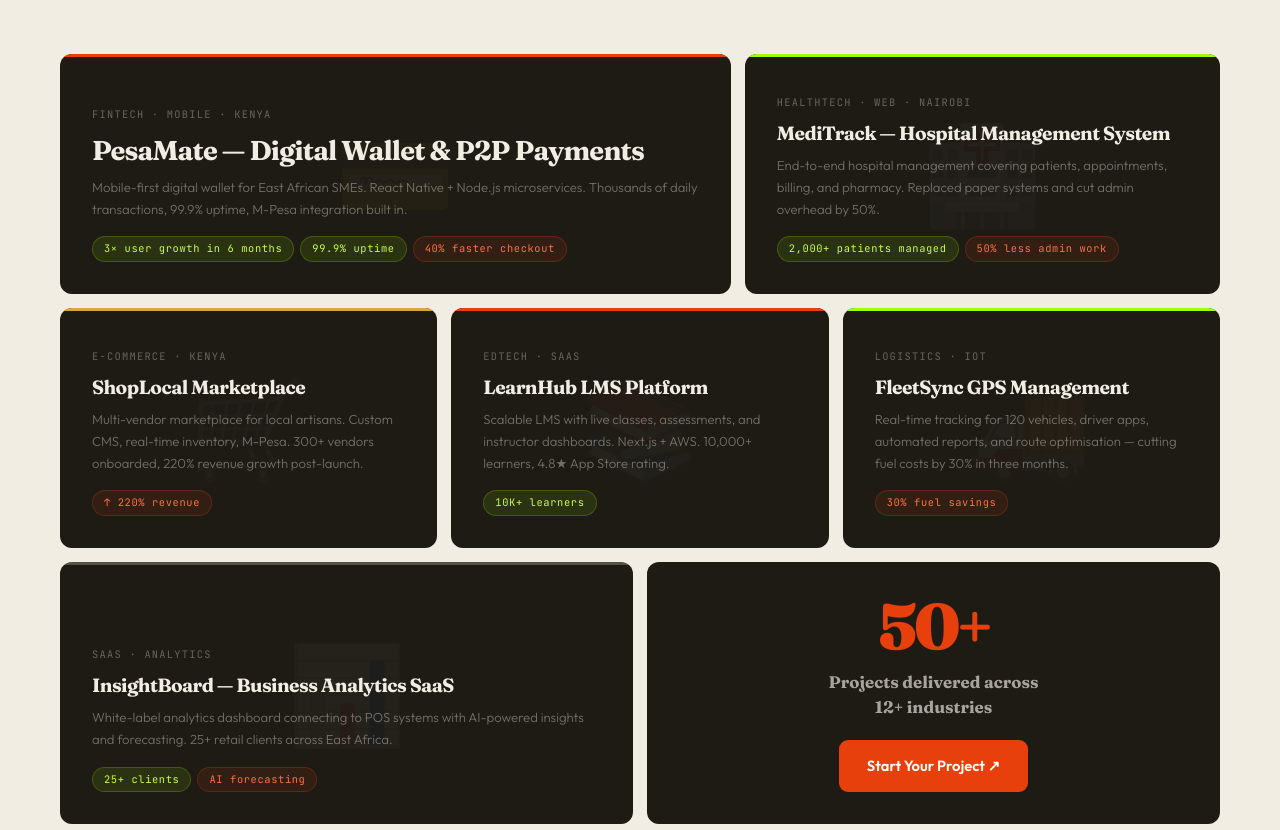
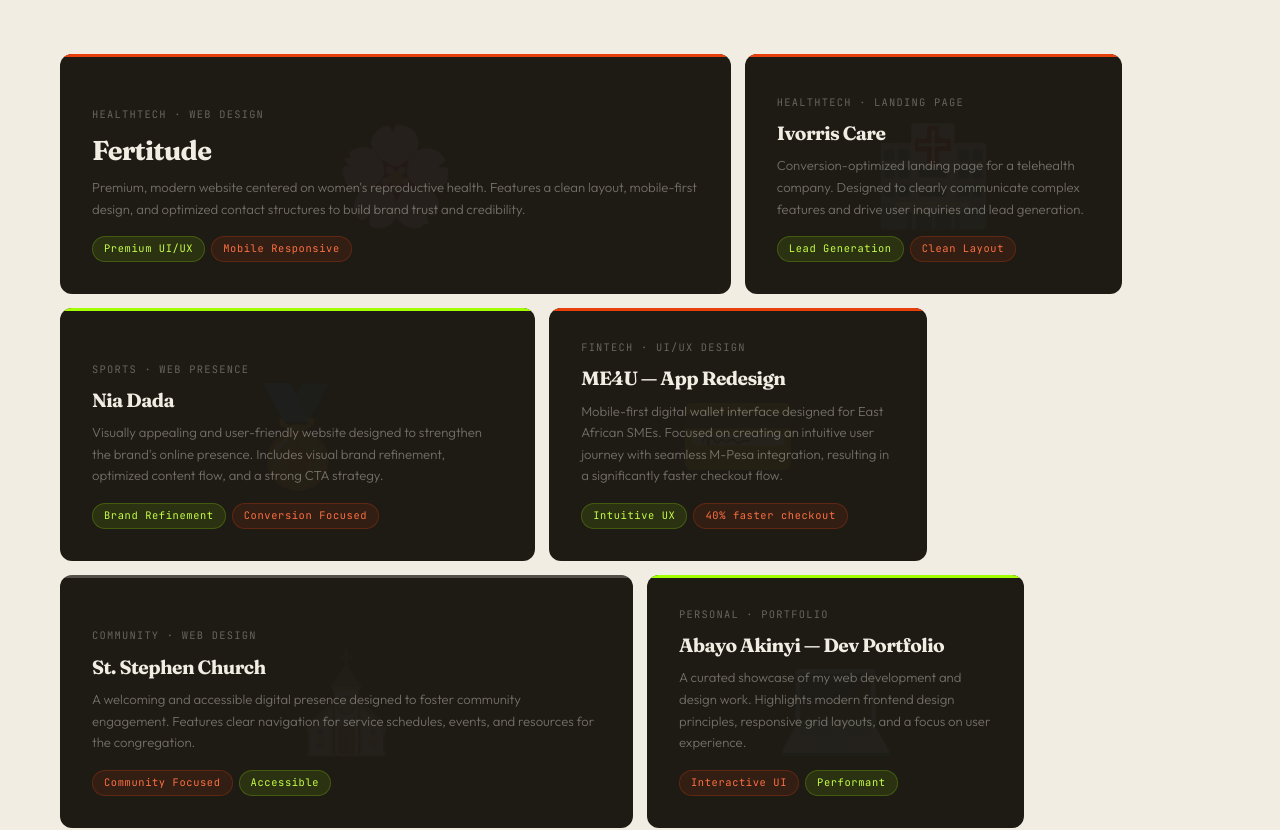
Before and after one commit to Abayo24/PragDev, a Next.js app: page / in a window 1280 px wide. Shown: the part 5060-5890 px from the top of the page. Built offline with nearby package versions, Linux system fonts and the light colour scheme.

Commit message:
chore: update portfolio

```diff
--- a/components/Portfolio.tsx
+++ b/components/Portfolio.tsx
@@ -12,68 +12,76 @@ interface Project {
 
 const projects: Project[] = [
   {
-    tag: "Fintech · Mobile · Kenya",
-    title: "PesaMate — Digital Wallet & P2P Payments",
-    desc: "Mobile-first digital wallet for East African SMEs. React Native + Node.js microservices. Thousands of daily transactions, 99.9% uptime, M-Pesa integration built in.",
+    tag: "HealthTech · Web Design",
+    title: "Fertitude",
+    desc: "Premium, modern website centered on women's reproductive health. Features a clean layout, mobile-first design, and optimized contact structures to build brand trust and credibility.",
     pills: [
-      { label: "3× user growth in 6 months", variant: "lime" },
-      { label: "99.9% uptime", variant: "lime" },
+      { label: "Premium UI/UX", variant: "lime" },
+      { label: "Mobile Responsive", variant: "orange" },
+    ],
+    emoji: "🌸",
+    accentColor: "#E8400C",
+    colSpan: "lg:col-span-7",
+  },
+  {
+    tag: "HealthTech · Landing Page",
+    title: "Ivorris Care",
+    desc: "Conversion-optimized landing page for a telehealth company. Designed to clearly communicate complex features and drive user inquiries and lead generation.",
+    pills: [
+      { label: "Lead Generation", variant: "lime" },
+      { label: "Clean Layout", variant: "orange" },
+    ],
+    emoji: "🏥",
+    accentColor: "#E8400C",
+    colSpan: "lg:col-span-4",
+  },
+  {
+    tag: "Sports · Web Presence",
+    title: "Nia Dada",
+    desc: "Visually appealing and user-friendly website designed to strengthen the brand's online presence. Includes visual brand refinement, optimized content flow, and a strong CTA strategy.",
+    pills: [
+      { label: "Brand Refinement", variant: "lime" },
+      { label: "Conversion Focused", variant: "orange" },
+    ],
+    emoji: "🏅",
+    accentColor: "#A3FF00",
+    colSpan: "lg:col-span-5",
+  },
+  {
+    tag: "Fintech · UI/UX Design",
+    title: "ME4U — App Redesign",
+    desc: "Mobile-first digital wallet interface designed for East African SMEs. Focused on creating an intuitive user journey with seamless M-Pesa integration, resulting in a significantly faster checkout flow.",
+    pills: [
+      { label: "Intuitive UX", variant: "lime" },
       { label: "40% faster checkout", variant: "orange" },
     ],
     emoji: "💳",
     accentColor: "#E8400C",
-    colSpan: "lg:col-span-7",
-  },
-  {
-    tag: "HealthTech · Web · Nairobi",
-    title: "MediTrack — Hospital Management System",
-    desc: "End-to-end hospital management covering patients, appointments, billing, and pharmacy. Replaced paper systems and cut admin overhead by 50%.",
-    pills: [
-      { label: "2,000+ patients managed", variant: "lime" },
-      { label: "50% less admin work", variant: "orange" },
-    ],
-    emoji: "🏥",
-    accentColor: "#A3FF00",
-    colSpan: "lg:col-span-5",
-  },
-  {
-    tag: "E-Commerce · Kenya",
-    title: "ShopLocal Marketplace",
-    desc: "Multi-vendor marketplace for local artisans. Custom CMS, real-time inventory, M-Pesa. 300+ vendors onboarded, 220% revenue growth post-launch.",
-    pills: [{ label: "↑ 220% revenue", variant: "orange" }],
-    emoji: "🛒",
-    accentColor: "#D4A843",
     colSpan: "lg:col-span-4",
   },
   {
-    tag: "EdTech · SaaS",
-    title: "LearnHub LMS Platform",
-    desc: "Scalable LMS with live classes, assessments, and instructor dashboards. Next.js + AWS. 10,000+ learners, 4.8★ App Store rating.",
-    pills: [{ label: "10K+ learners", variant: "lime" }],
-    emoji: "📚",
-    accentColor: "#E8400C",
-    colSpan: "lg:col-span-4",
+    tag: "Community · Web Design",
+    title: "St. Stephen Church",
+    desc: "A welcoming and accessible digital presence designed to foster community engagement. Features clear navigation for service schedules, events, and resources for the congregation.",
+    pills: [
+      { label: "Community Focused", variant: "orange" },
+      { label: "Accessible", variant: "lime" },
+    ],
+    emoji: "⛪",
+    accentColor: "rgba(242,237,227,0.25)",
+    colSpan: "lg:col-span-6",
   },
   {
-    tag: "Logistics · IoT",
-    title: "FleetSync GPS Management",
-    desc: "Real-time tracking for 120 vehicles, driver apps, automated reports, and route optimisation — cutting fuel costs by 30% in three months.",
-    pills: [{ label: "30% fuel savings", variant: "orange" }],
-    emoji: "🚚",
+    tag: "Personal · Portfolio",
+    title: "Abayo Akinyi — Dev Portfolio",
+    desc: "A curated showcase of my web development and design work. Highlights modern frontend design principles, responsive grid layouts, and a focus on user experience.",
+    pills: [
+      { label: "Interactive UI", variant: "orange" },
+      { label: "Performant", variant: "lime" },
+    ],
+    emoji: "💻",
     accentColor: "#A3FF00",
     colSpan: "lg:col-span-4",
-  },
-  {
-    tag: "SaaS · Analytics",
-    title: "InsightBoard — Business Analytics SaaS",
-    desc: "White-label analytics dashboard connecting to POS systems with AI-powered insights and forecasting. 25+ retail clients across East Africa.",
-    pills: [
-      { label: "25+ clients", variant: "lime" },
-      { label: "AI forecasting", variant: "orange" },
-    ],
-    emoji: "📊",
-    accentColor: "rgba(242,237,227,0.25)",
-    colSpan: "lg:col-span-6",
   },
 ];
 
```
Also changed, not shown: 1 other file (tests, documents, lock files or other folders).
